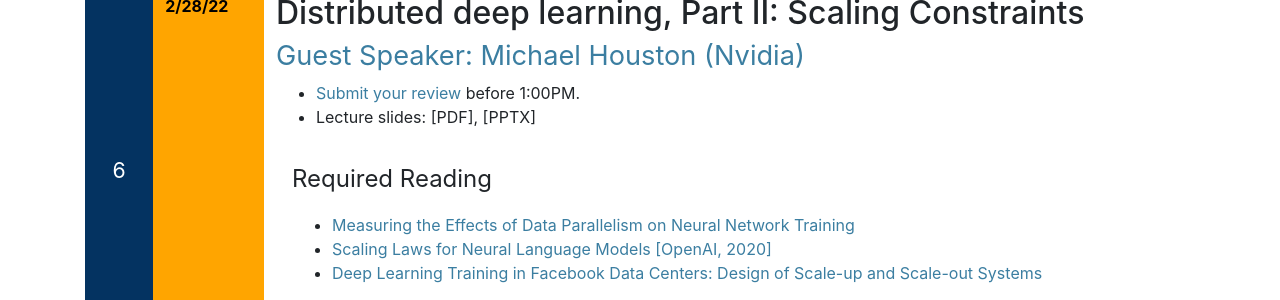
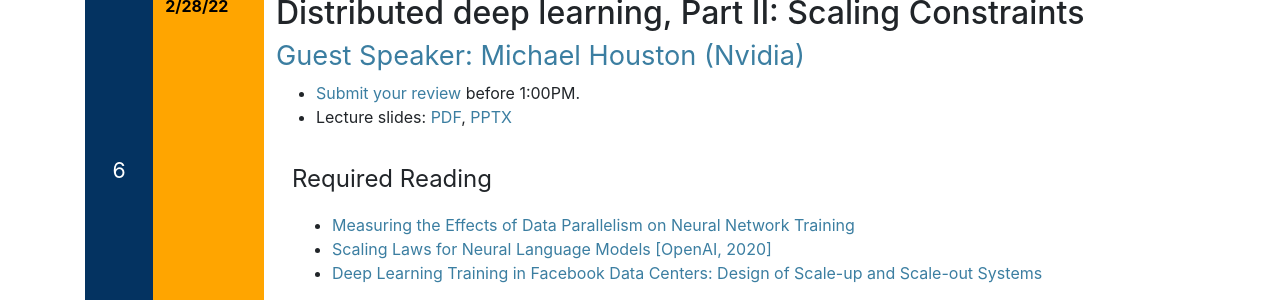
Before and after one commit to ucbrise/cs294-ai-sys-sp22, a Jekyll site: the page built from index.md, in a window 1280 px wide and 900 px high, scrolled down 2889 px. Shown: the part 153-453 px from the top of the window. Built offline with Jekyll 4.4.1, drawn with Linux system fonts in a browser that asks for light colours; nearby versions of some CDN libraries; our own code applies the rules of GitHub Pages for plain Markdown files; part of the change alters nothing that is shown.

```diff
--- a/index.md
+++ b/index.md
@@ -183,7 +183,7 @@ This lecture will be an overview of the class, requirements, and an introduction
 ## [Guest Speaker: Michael Houston (Nvidia)](http://graphics.stanford.edu/~mhouston/)
 
 * [Submit your review](https://forms.gle/Y5ya8YETxwW7jr5aA) before 1:00PM.
-* Lecture slides: [PDF], [PPTX]
+* Lecture slides: [PDF](assets/lectures/lec05/lec_05.pdf), [PPTX](assets/lectures/lec05/lec_05.pptx)
 
 <div class="reading">
 
```
Also changed, not shown: 2 other files.
